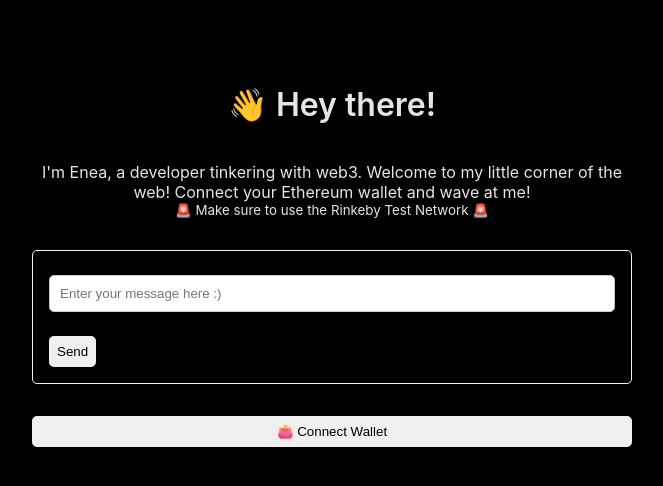
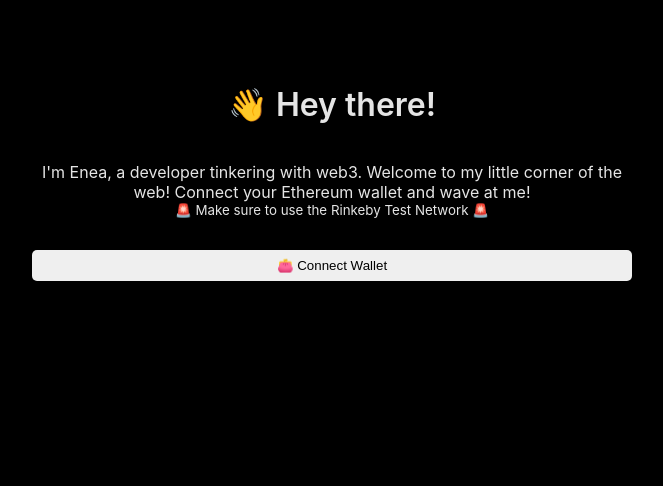
Before and after one commit to eneax/my-wave-portal-frontend, a React (Create React App) app: page / in a window 1280 px wide. Shown: the top 486 px of the page, without its empty margins (308-971 px from the left). Built offline with nearby package versions, Linux system fonts and the light colour scheme; the HTML template or start-up script is replaced by a standard one.

Commit message:
Refactor loading state

```diff
--- a/src/App.js
+++ b/src/App.js
@@ -210,7 +210,16 @@ const App = () => {
           </small>
         </p>
 
-        {loading ? (
+        {}
+
+        {!currentAccount ? (
+          <button className="customButton" onClick={connectWallet}>
+            <span role="img" aria-label="Purse">
+              👛
+            </span>{" "}
+            Connect Wallet
+          </button>
+        ) : loading ? (
           <div id="loader"></div>
         ) : (
           <div className="card">
@@ -222,18 +231,9 @@ const App = () => {
             />
 
             <button className="customButton" onClick={wave} disabled={loading}>
-              {loading ? "loader" : "Send"}
+              Send
             </button>
           </div>
-        )}
-
-        {!currentAccount && (
-          <button className="customButton" onClick={connectWallet}>
-            <span role="img" aria-label="Purse">
-              👛
-            </span>{" "}
-            Connect Wallet
-          </button>
         )}
 
         <div className="wavesContainer">
```
